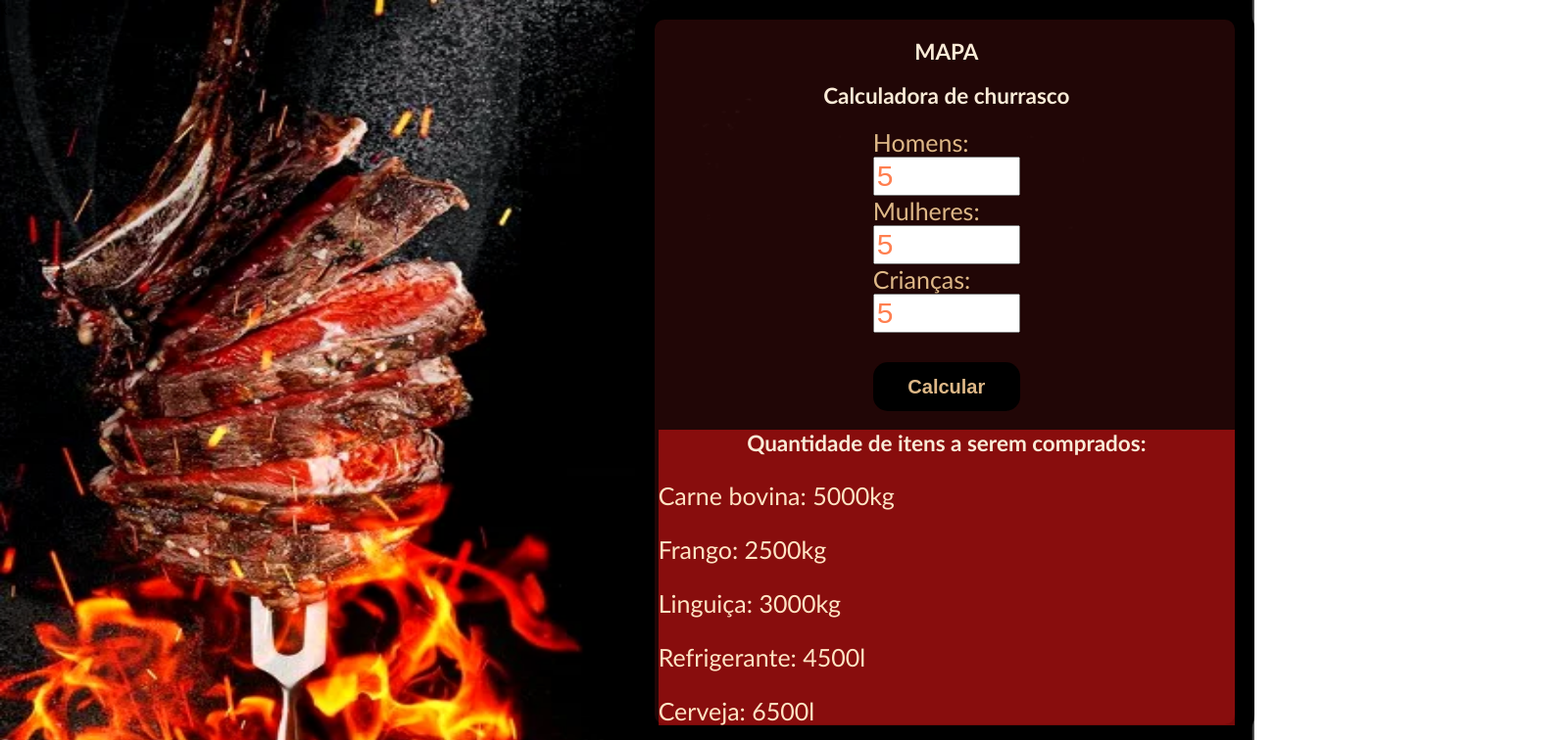
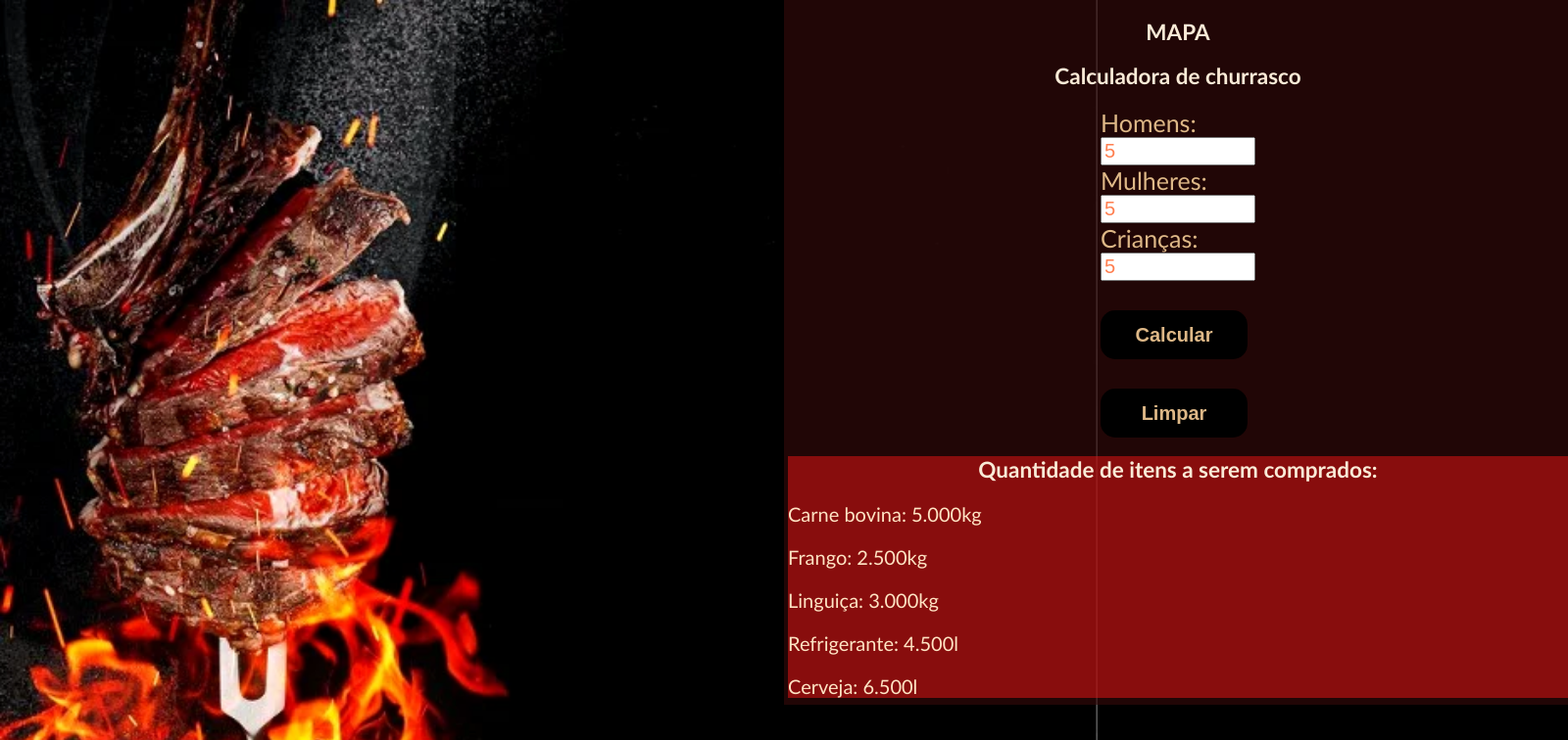
Before and after one commit to leninhapires/Calculadora-de-Churrasco, a plain HTML site: page index.html in a window 1280 px wide. Both pictures are taken after typing "5", "5", "5" into the empty fields and a click on the button "Calcular". Shown: the top 756 px of the page at 98% size, 1600 px wide, since content can reach past the window. Drawn offline with Linux system fonts and the light colour scheme.

Commit message:
Update index.html
adicionando <button>clear

```diff
--- a/index.html
+++ b/index.html
@@ -1,4 +1,4 @@
-k<!DOCTYPE html>
+<!DOCTYPE html>
 <html lang="pt-br">
 
 <head>
@@ -8,7 +8,7 @@ k<!DOCTYPE html>
         body {
             background-image: url(img/churrasco.png);
             background-repeat: no-repeat;
-            background-size: 100% 100vh;
+            background-size: 100% auto;
             width: 100%;
             height: 100vh;
             margin: 0;
@@ -23,11 +23,9 @@ k<!DOCTYPE html>
         section {
             background-color: rgba(53, 11, 11, 0.623);
             margin-left: 50%;
-            border: 20px solid;
             padding-left: 4px;
             width: 100%;
             height: 90%;
-            border-radius: 30px;
 
         }
 
@@ -35,6 +33,7 @@ k<!DOCTYPE html>
             display: grid;
             justify-content: center;
         }
+
 
         img {
             height: 100px;
@@ -49,7 +48,7 @@ k<!DOCTYPE html>
         }
 
         input {
-            font-size: 30px;
+            font-size: 20px;
             width: 150px;
             color: coral;
         }
@@ -88,22 +87,44 @@ k<!DOCTYPE html>
             background-image: url(img/fire.gif);
             background-size: 100px;
         }
-        div.tabela{
+
+        div.tabela {
             background: #e4131386;
             border-collapse: 3px solid #fff;
         }
-        div.resultado{
+
+        div.resultado {
             color: bisque;
-            font-size: 25px;
+            font-size: 20px;
+            height: 100px;
+            display: inline
+            ;
+
         }
+
         footer {
+            position: fixed;
             background: bisque;
             display: flex;
             justify-content: center;
             align-items: center;
             height: 30px;
             width: 100;
-    margin-top: 60%;
+            margin-top: 100px;
+        }
+
+        @media only screen and (max-width: 1400px) {
+            body {
+                background-color: black;
+                background-size: 140vh;
+                width: 200vh;
+                background-color: blacks;
+            }
+            section{
+                margin: top 50px;
+            }
+
+
         }
     </style>
     <title>M.A.P.A</title>
@@ -122,7 +143,7 @@ k<!DOCTYPE html>
             <input type="number" name="criancas" id="criancas">
 
             <button type="button" onclick="calcular()">Calcular</button>
-
+            <button onclick="limpar()">Limpar</button>
         </div>
         <div class="tabela">
             <h2>Quantidade de itens a serem comprados:</h2>
@@ -141,21 +162,28 @@ k<!DOCTYPE html>
             const mulheres = parseInt(document.getElementById('mulheres').value);
             const criancas = parseInt(document.getElementById('criancas').value);
 
-            const carneBovina = (homens * 500) + (mulheres * 300) + (criancas * 200);
-            const frango = (homens * 200) + (mulheres * 200) + (criancas * 100);
-            const linguica = (homens * 200) + (mulheres * 200) + (criancas * 200);
-            const refrigerante = (homens * 300) + (mulheres * 400) + (criancas * 200);
-            const cerveja = (homens * 800) + (mulheres * 500);
+            const carneBovina = (homens * 0.5) + (mulheres * 0.3) + (criancas * 0.2);
+            const frango = (homens * 0.2) + (mulheres * 0.2) + (criancas * 0.1);
+            const linguica = (homens * 0.2) + (mulheres * 0.2) + (criancas * 0.2);
+            const refrigerante = (homens * 0.3) + (mulheres * 0.4) + (criancas * 0.2);
+            const cerveja = (homens * 0.8) + (mulheres * 0.5);
 
             const resultadoDiv = document.getElementById('resultado');
             resultadoDiv.innerHTML = `
-                <p>Carne bovina: ${carneBovina}kg</p>
-                <p>Frango: ${frango}kg</p>
-                <p>Linguiça: ${linguica}kg</p>
-                <p>Refrigerante: ${refrigerante}l</p>
-                <p>Cerveja: ${cerveja}l</p>
+                <p>Carne bovina: ${carneBovina.toFixed(3)}kg</p>
+                <p>Frango: ${frango.toFixed(3)}kg</p>
+                <p>Linguiça: ${linguica.toFixed(3)}kg</p>
+                <p>Refrigerante: ${refrigerante.toFixed(3)}l</p>
+                <p>Cerveja: ${cerveja.toFixed(3)}l</p>
             `;
         }
+        function limpar() {
+            document.getElementById('homens').value = '';
+            document.getElementById('mulheres').value = '';
+            document.getElementById('criancas').value = '';
+            document.getElementById('resultado').innerHTML = '';
+        }
+
     </script>
 </body>
 
```
Lines whose indentation alone changed are shown as unchanged.
